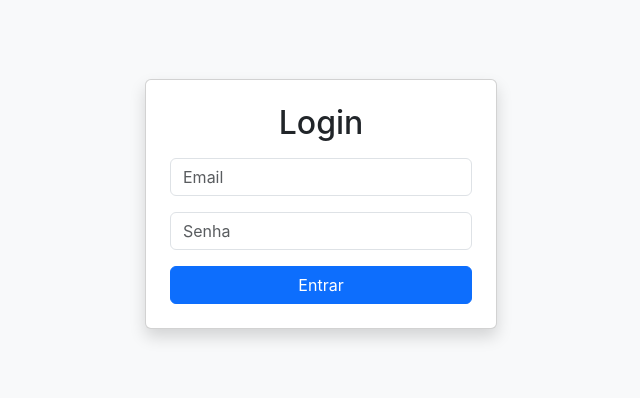
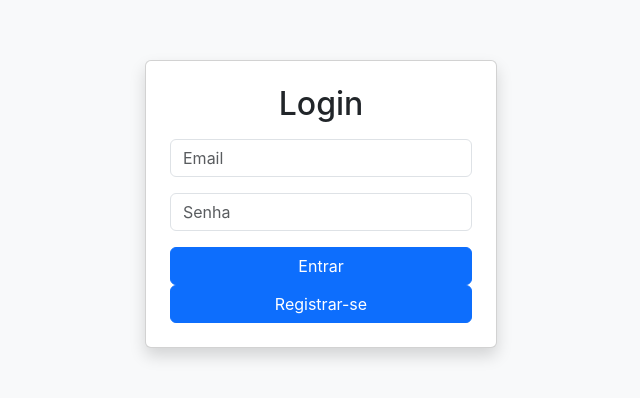
Before and after one commit to MVandeildo/Achados-E-Perdidos_FrontEnd, a React (Create React App) app: page / in a window 1280 px wide. Shown: the part 196-594 px from the top of the page, without its empty margins (319-959 px from the left). Built offline with nearby package versions, Linux system fonts and the light colour scheme.

Commit message:
Implementação do botao registrar na pagina inicial

```diff
--- a/src/App.js
+++ b/src/App.js
@@ -28,6 +28,7 @@ function Login() {
         <input type="password" className="form-control mb-3" placeholder="Senha" value={senha} onChange={(e) => setSenha(e.target.value)} />
 
         <Link to="/home" className="btn btn-primary w-100">Entrar</Link>
+        <Link to="/cadastro-usuario" className='btn btn-primary w-100'>Registrar-se</Link>
       </div>
     </div>
   );
@@ -40,7 +41,6 @@ function NavBar() {
       <div className="navbar-nav gap-3">
         <Link className="nav-link" to="/home">Início</Link>
         <Link className="nav-link" to="/cadastro-item">Cadastrar Item</Link>
-        <Link className="nav-link" to="/cadastro-usuario">Cadastrar Usuário</Link>
       </div>
     </nav>
   );
```
